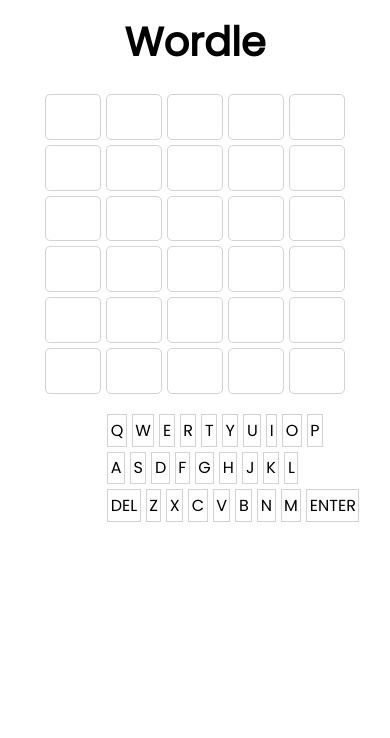
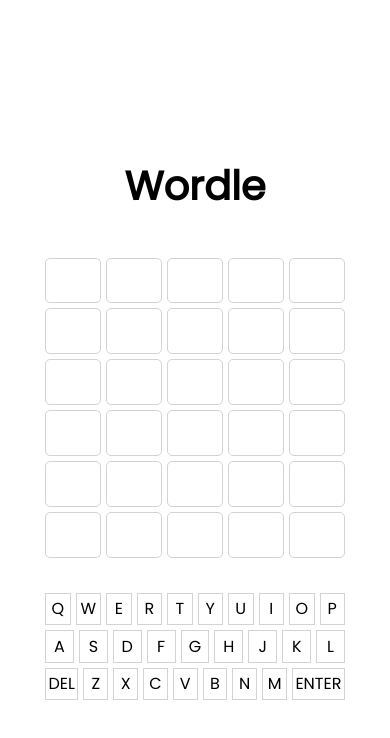
Before and after one commit to PapaZrix/wordle-clone, a React (Create React App) app: page / in a window 390 px wide. Shown: the top 738 px of the page. Built offline with nearby package versions, Linux system fonts and the light colour scheme.

Commit message:
Add queries for mobile layout

```diff
--- a/src/index.css
+++ b/src/index.css
@@ -269,3 +269,22 @@
     border-color: #333;
   }
 }
+
+@media (max-width: 576px) {
+  header h1 {
+    margin-bottom: 2rem;
+  }
+
+  #root {
+    display: flex;
+    flex-direction: column;
+    align-items: center;
+    justify-content: center;
+    height: 100vh;
+  }
+
+  .keyboard {
+    margin-top: 3.5rem;
+    width: 100%;
+  }
+}
```
